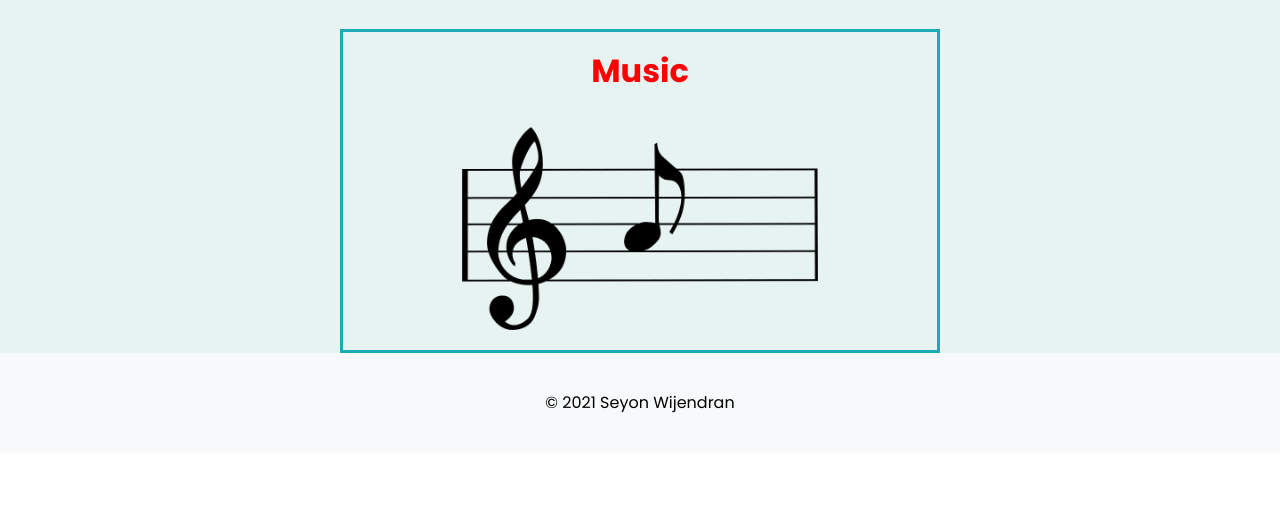
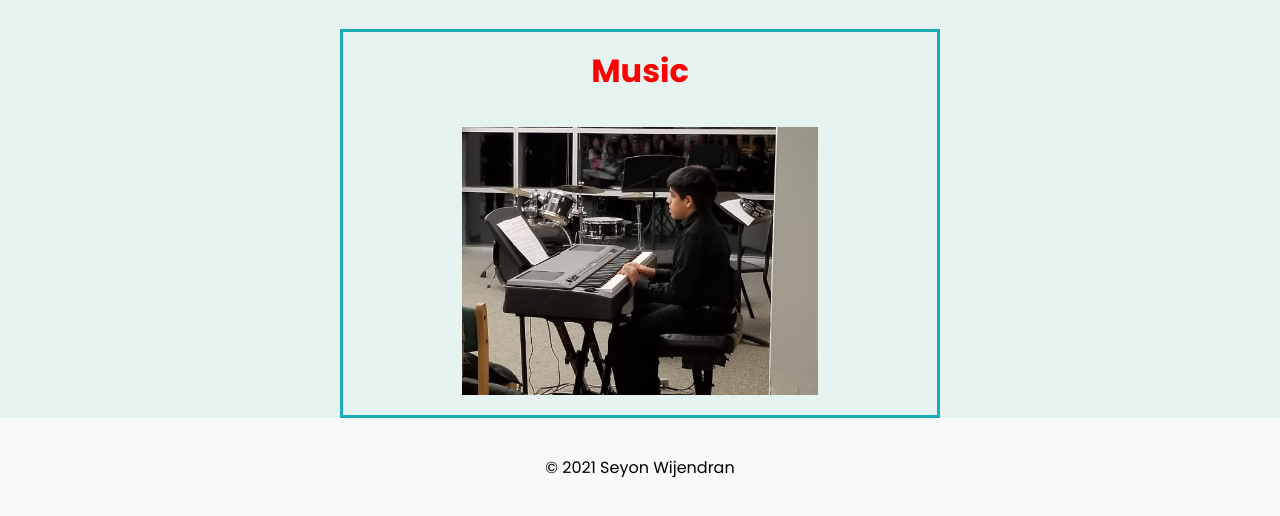
Before and after one commit to greentie12/seyon, a plain HTML site: page portfolio.html in a window 1280 px wide. Shown: the part 1243-1759 px from the top of the page. Before the commit the page ends 1696 px from the top, so only its background shows below. Drawn offline with Linux system fonts and the light colour scheme.

Commit message:
update in

```diff
--- a/portfolio.html
+++ b/portfolio.html
@@ -64,7 +64,7 @@
           <div class="container">
             <figure>
               <a href="music.html">
-                <img src="./images/music-note.png" alt="placeholder image" />
+                <img src="./images/music-root.jpg" alt="placeholder image" />
               </a>
             </figure>
           </div>
```
Also changed, not shown: images/music-root.jpg (added).
